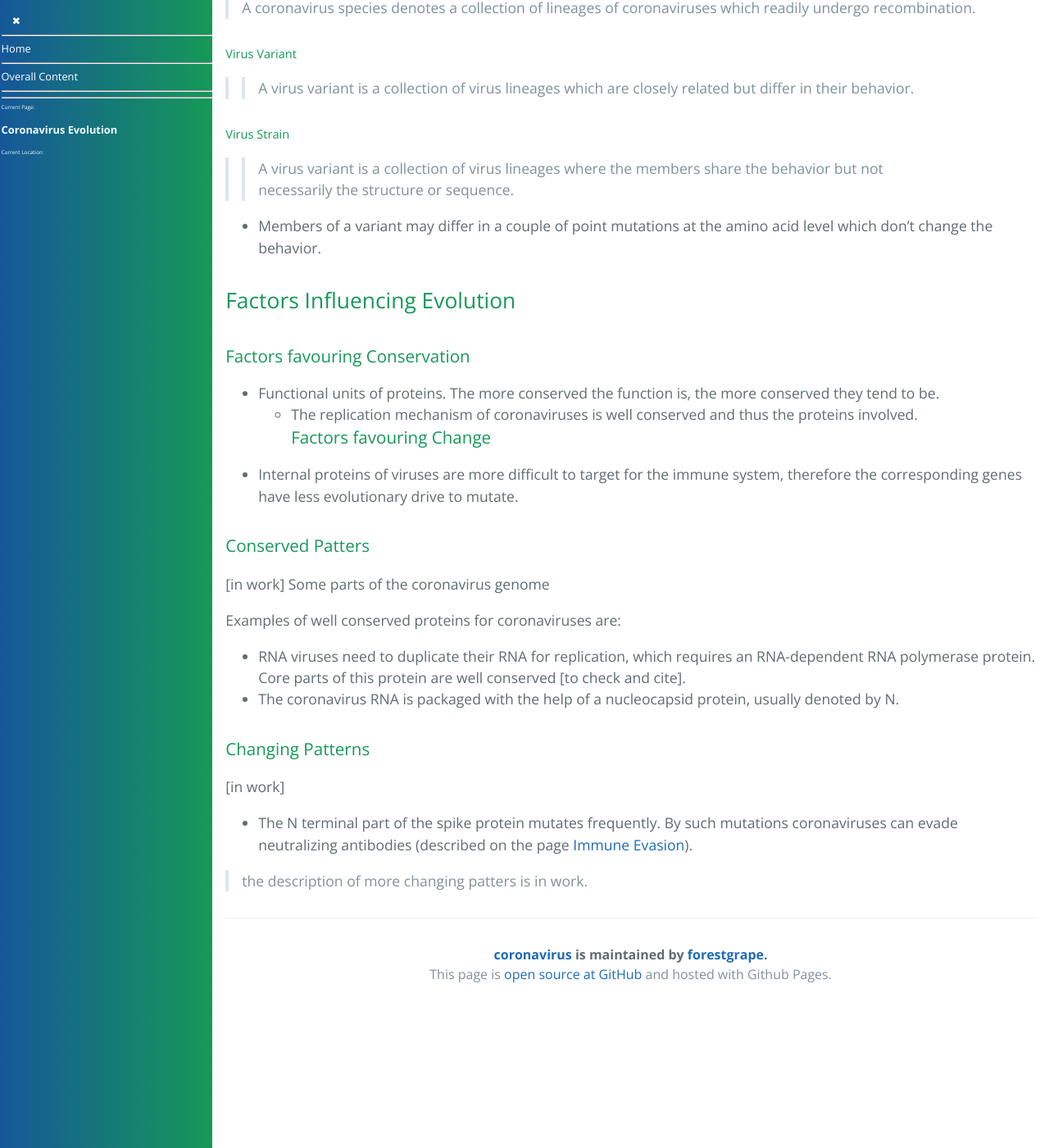
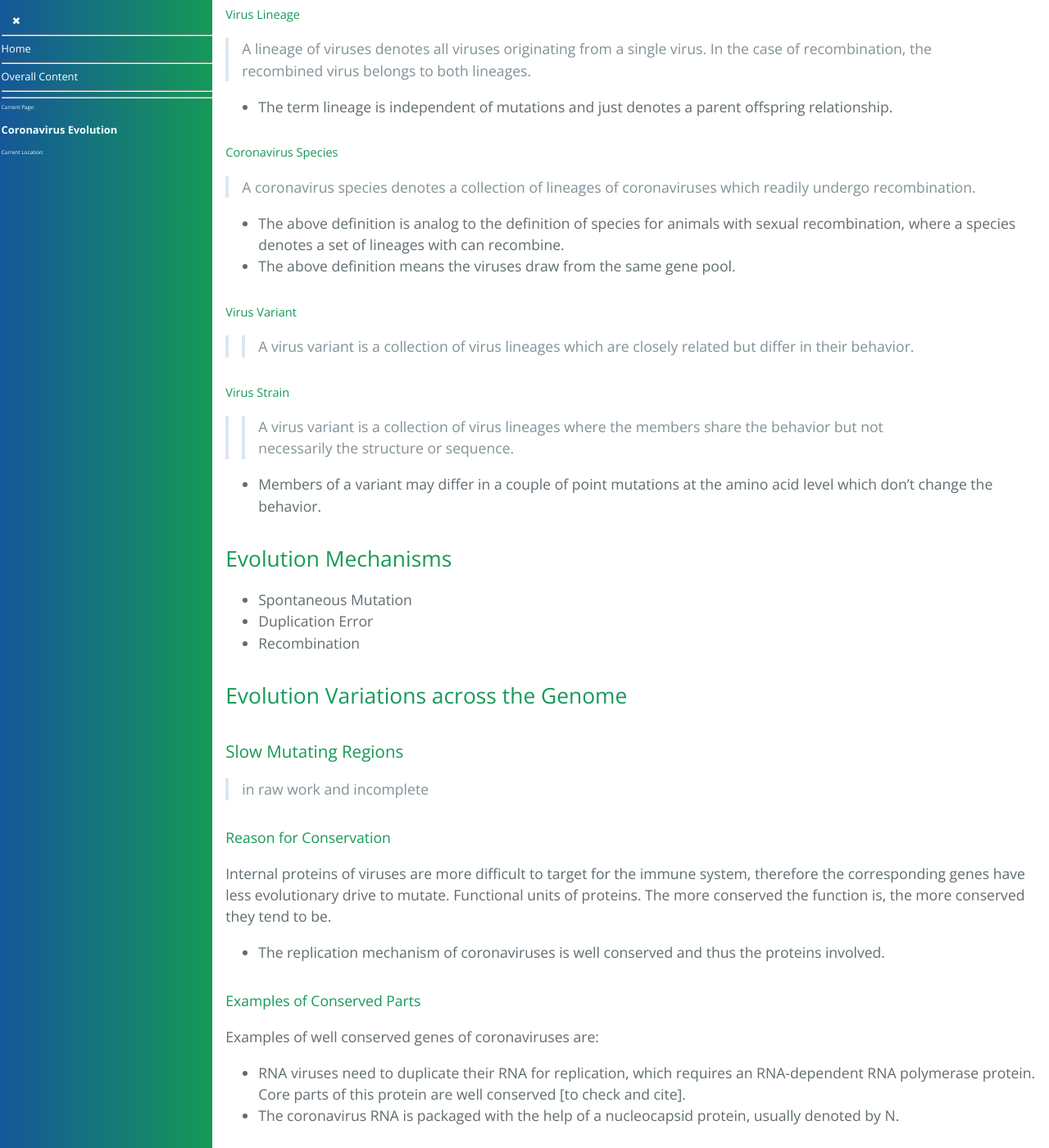
Before and after one commit to forestgrape/coronavirus, a Jekyll site: the page built from 2_biological/coronavirus_evolution.md, in a window 1280 px wide and 1400 px high, scrolled down 899 px. Shown: the whole window at 82% size. Built offline with Jekyll 4.4.1, drawn with Linux system fonts in a browser that asks for light colours; our own code applies the rules of GitHub Pages for plain Markdown files; some of the changed text lies outside the part shown.

Commit message:
added toc and formulations

```diff
--- a/2_biological/coronavirus_evolution.md
+++ b/2_biological/coronavirus_evolution.md
@@ -1,4 +1,11 @@
 # Coronavirus Evolution
+
+* [Evolution Speed](#evolution-speed)
+* [Terminology](#terminology)
+* [Evolution Mechanisms](#evolution-mechanisms)
+* [Evolution Variations across the Genome](#evolution-variations-across-the-genome)
+  * [Slow Mutating Regions](#slow-mutating-regions)
+  * [Fast Mutating Regions](#fast-mutating-regions)
 
 
 ## Evolution Speed
@@ -16,7 +23,11 @@
 
 * Coronaviruses have large genomes (in comparison to other RNA viruses or messenger RNAs) which both back the recombination and encode complex proteins. The coronavirus RNA genome is among the largest strands of RNA occurring on todays earth, possibly even the largest [to check].
 
+
+
 ## Terminology
+
+> **in work and subject to changes**
 
 ##### Virus Lineage
 > A lineage of viruses denotes all viruses originating from a single virus. In the case of recombination, the recombined virus belongs to both lineages.
@@ -25,6 +36,9 @@
 
 ##### Coronavirus Species
 > A coronavirus species denotes a collection of lineages of coronaviruses which readily undergo recombination.
+
+* The above definition is analog to the definition of species for animals with sexual recombination, where a species denotes a set of lineages with can recombine.
+* The above definition means the viruses draw from the same gene pool.
 
 ##### Virus Variant
 >> A virus variant is a collection of virus lineages which are closely related but differ in their behavior.
@@ -36,28 +50,32 @@
 
 
 
-
-## Factors Influencing Evolution
-### Factors favouring Conservation
-* Functional units of proteins. The more conserved the function is, the more conserved they tend to be.
-  * The replication mechanism of coronaviruses is well conserved and thus the proteins involved.
-### Factors favouring Change
-* Internal proteins of viruses are more difficult to target for the immune system, therefore the corresponding genes have less evolutionary drive to mutate.
+## Evolution Mechanisms
+* Spontaneous Mutation
+* Duplication Error
+* Recombination
 
 
 
-### Conserved Patters
-[in work]
-Some parts of the coronavirus genome
+## Evolution Variations across the Genome
 
 
+### Slow Mutating Regions
 
-Examples of well conserved proteins for coronaviruses are:
+> in raw work and incomplete
+
+#### Reason for Conservation
+Internal proteins of viruses are more difficult to target for the immune system, therefore the corresponding genes have less evolutionary drive to mutate.
+Functional units of proteins. The more conserved the function is, the more conserved they tend to be.
+* The replication mechanism of coronaviruses is well conserved and thus the proteins involved.
+
+#### Examples of Conserved Parts
+Examples of well conserved genes of coronaviruses are:
 * RNA viruses need to duplicate their RNA for replication, which requires an RNA-dependent RNA polymerase protein. Core parts of this protein are well conserved [to check and cite].
 * The coronavirus RNA is packaged with the help of a nucleocapsid protein, usually denoted by N.
 
-### Changing Patterns
-[in work]
+### Fast Mutating Regions
+
+> in raw work and incomplete
+
 * The N terminal part of the spike protein mutates frequently. By such mutations coronaviruses can evade neutralizing antibodies (described on the page [Immune Evasion](./../4_immunological/immune_evasion.md)).
-
-> the description of more changing patters is in work.
```
